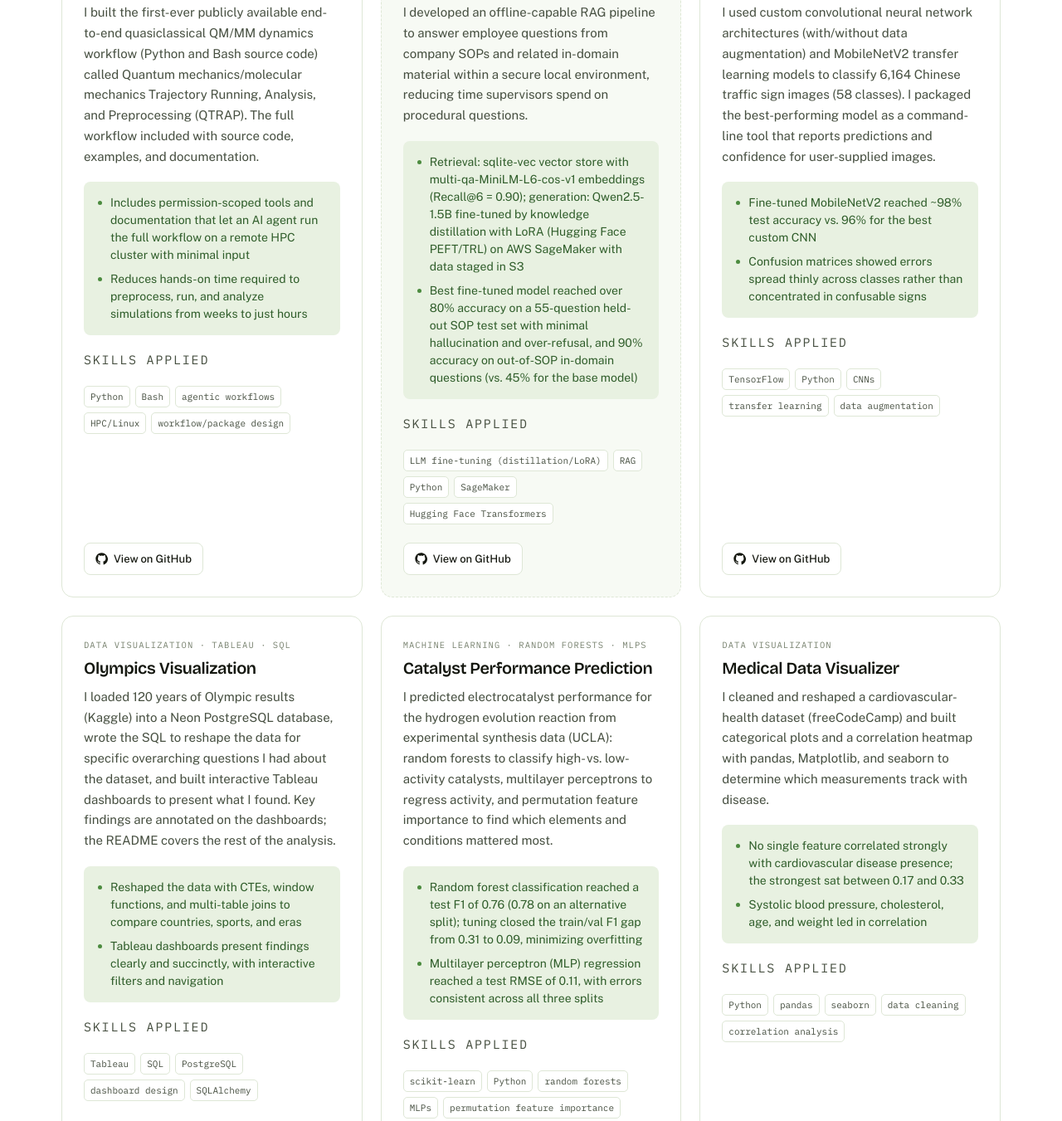
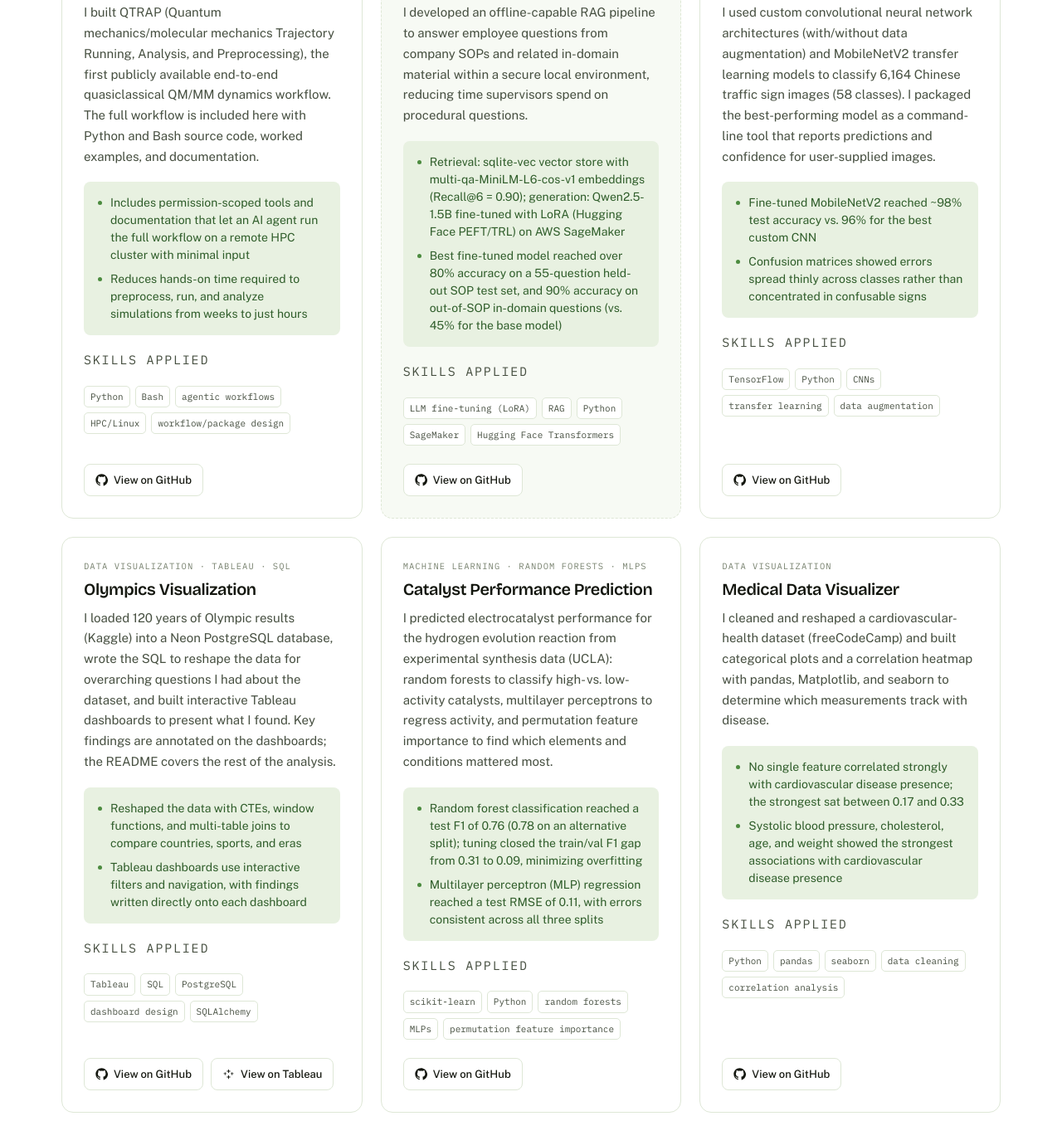
Before and after one commit to Riversamet/Riversamet.github.io, a plain HTML site: page index.html in a window 1280 px wide. Shown: the part 1261-2612 px from the top of the page at 83% size. Drawn offline with nearby package versions, Linux system fonts and the light colour scheme.

Commit message:
Add files via upload

```diff
--- a/index.html
+++ b/index.html
@@ -323,7 +323,7 @@ footer{border-top:1px solid var(--line);background:var(--paper);padding:26px 0;f
           <span>Pipeline automation &middot; Agentic workflows</span>
           <h3>QTRAP</h3>
         </div>
-        <p>I built the first-ever publicly available end-to-end quasiclassical QM/MM dynamics workflow (Python and Bash source code) called Quantum mechanics/molecular mechanics Trajectory Running, Analysis, and Preprocessing (QTRAP). The full workflow included with source code, examples, and documentation.</p>
+        <p>I built QTRAP (Quantum mechanics/molecular mechanics Trajectory Running, Analysis, and Preprocessing), the first publicly available end-to-end quasiclassical QM/MM dynamics workflow. The full workflow is included here with Python and Bash source code, worked examples, and documentation.</p>
         <ul class="findings">
           <li>Includes permission-scoped tools and documentation that let an AI agent run the full workflow on a remote HPC cluster with minimal input</li>
           <li>Reduces hands-on time required to preprocess, run, and analyze simulations from weeks to just hours</li>
@@ -346,11 +346,11 @@ footer{border-top:1px solid var(--line);background:var(--paper);padding:26px 0;f
         </div>
         <p>I developed an offline-capable RAG pipeline to answer employee questions from company SOPs and related in-domain material within a secure local environment, reducing time supervisors spend on procedural questions.</p>
         <ul class="findings">
-          <li>Retrieval: sqlite-vec vector store with multi-qa-MiniLM-L6-cos-v1 embeddings (Recall@6 = 0.90); generation: Qwen2.5-1.5B fine-tuned by knowledge distillation with LoRA (Hugging Face PEFT/TRL) on AWS SageMaker with data staged in S3</li>
-          <li>Best fine-tuned model reached over 80% accuracy on a 55-question held-out SOP test set with minimal hallucination and over-refusal, and 90% accuracy on out-of-SOP in-domain questions (vs. 45% for the base model)</li>
+          <li>Retrieval: sqlite-vec vector store with multi-qa-MiniLM-L6-cos-v1 embeddings (Recall@6 = 0.90); generation: Qwen2.5-1.5B fine-tuned with LoRA (Hugging Face PEFT/TRL) on AWS SageMaker</li>
+          <li>Best fine-tuned model reached over 80% accuracy on a 55-question held-out SOP test set, and 90% accuracy on out-of-SOP in-domain questions (vs. 45% for the base model)</li>
         </ul>
         <p class="skills-label">Skills applied</p>
-        <ul class="tags"><li>LLM fine-tuning (distillation/LoRA)</li><li>RAG</li><li>Python</li><li>SageMaker</li><li>Hugging Face Transformers</li></ul>
+        <ul class="tags"><li>LLM fine-tuning (LoRA)</li><li>RAG</li><li>Python</li><li>SageMaker</li><li>Hugging Face Transformers</li></ul>
         <div class="proj-links">
           <a class="repo-btn" href="https://github.com/Riversamet/AI_Procedural_Assistant" target="_blank" rel="noopener">
             <svg viewBox="0 0 24 24" fill="currentColor" aria-hidden="true"><path d="M12 .5C5.7.5.5 5.7.5 12c0 5.1 3.3 9.4 7.9 10.9.6.1.8-.2.8-.6v-2c-3.2.7-3.9-1.5-3.9-1.5-.5-1.3-1.3-1.7-1.3-1.7-1.1-.7.1-.7.1-.7 1.2.1 1.8 1.2 1.8 1.2 1 1.8 2.7 1.3 3.4 1 .1-.8.4-1.3.7-1.6-2.6-.3-5.3-1.3-5.3-5.8 0-1.3.5-2.3 1.2-3.1-.1-.3-.5-1.5.1-3.1 0 0 1-.3 3.3 1.2a11.3 11.3 0 0 1 6 0c2.3-1.5 3.3-1.2 3.3-1.2.6 1.6.2 2.8.1 3.1.8.8 1.2 1.8 1.2 3.1 0 4.5-2.7 5.5-5.3 5.8.4.4.8 1.1.8 2.2v3.3c0 .4.2.7.8.6 4.6-1.5 7.9-5.8 7.9-10.9C23.5 5.7 18.3.5 12 .5z"/></svg>
@@ -386,10 +386,10 @@ footer{border-top:1px solid var(--line);background:var(--paper);padding:26px 0;f
           <span>Data visualization &middot; Tableau &middot; SQL</span>
           <h3>Olympics Visualization</h3>
         </div>
-        <p>I loaded 120 years of Olympic results (Kaggle) into a Neon PostgreSQL database, wrote the SQL to reshape the data for specific overarching questions I had about the dataset, and built interactive Tableau dashboards to present what I found. Key findings are annotated on the dashboards; the README covers the rest of the analysis.</p>
+        <p>I loaded 120 years of Olympic results (Kaggle) into a Neon PostgreSQL database, wrote the SQL to reshape the data for overarching questions I had about the dataset, and built interactive Tableau dashboards to present what I found. Key findings are annotated on the dashboards; the README covers the rest of the analysis.</p>
         <ul class="findings">
           <li>Reshaped the data with CTEs, window functions, and multi-table joins to compare countries, sports, and eras</li>
-          <li>Tableau dashboards present findings clearly and succinctly, with interactive filters and navigation</li>
+          <li>Tableau dashboards use interactive filters and navigation, with findings written directly onto each dashboard</li>
         </ul>
         <p class="skills-label">Skills applied</p>
         <ul class="tags"><li>Tableau</li><li>SQL</li><li>PostgreSQL</li><li>dashboard design</li><li>SQLAlchemy</li></ul>
@@ -435,7 +435,7 @@ footer{border-top:1px solid var(--line);background:var(--paper);padding:26px 0;f
         <p>I cleaned and reshaped a cardiovascular-health dataset (freeCodeCamp) and built categorical plots and a correlation heatmap with pandas, Matplotlib, and seaborn to determine which measurements track with disease.</p>
         <ul class="findings">
           <li>No single feature correlated strongly with cardiovascular disease presence; the strongest sat between 0.17 and 0.33</li>
-          <li>Systolic blood pressure, cholesterol, age, and weight led in correlation</li>
+          <li>Systolic blood pressure, cholesterol, age, and weight showed the strongest associations with cardiovascular disease presence</li>
         </ul>
         <p class="skills-label">Skills applied</p>
         <ul class="tags"><li>Python</li><li>pandas</li><li>seaborn</li><li>data cleaning</li><li>correlation analysis</li></ul>
@@ -455,7 +455,7 @@ footer{border-top:1px solid var(--line);background:var(--paper);padding:26px 0;f
 <section id="experience" class="rv">
   <div class="wrap">
     <p class="eyebrow">Experience</p>
-    <h2>Previous/Current Roles</h2>
+    <h2>Roles to Date</h2>
 
     <div class="xp">
       <div class="xp-row">
```
